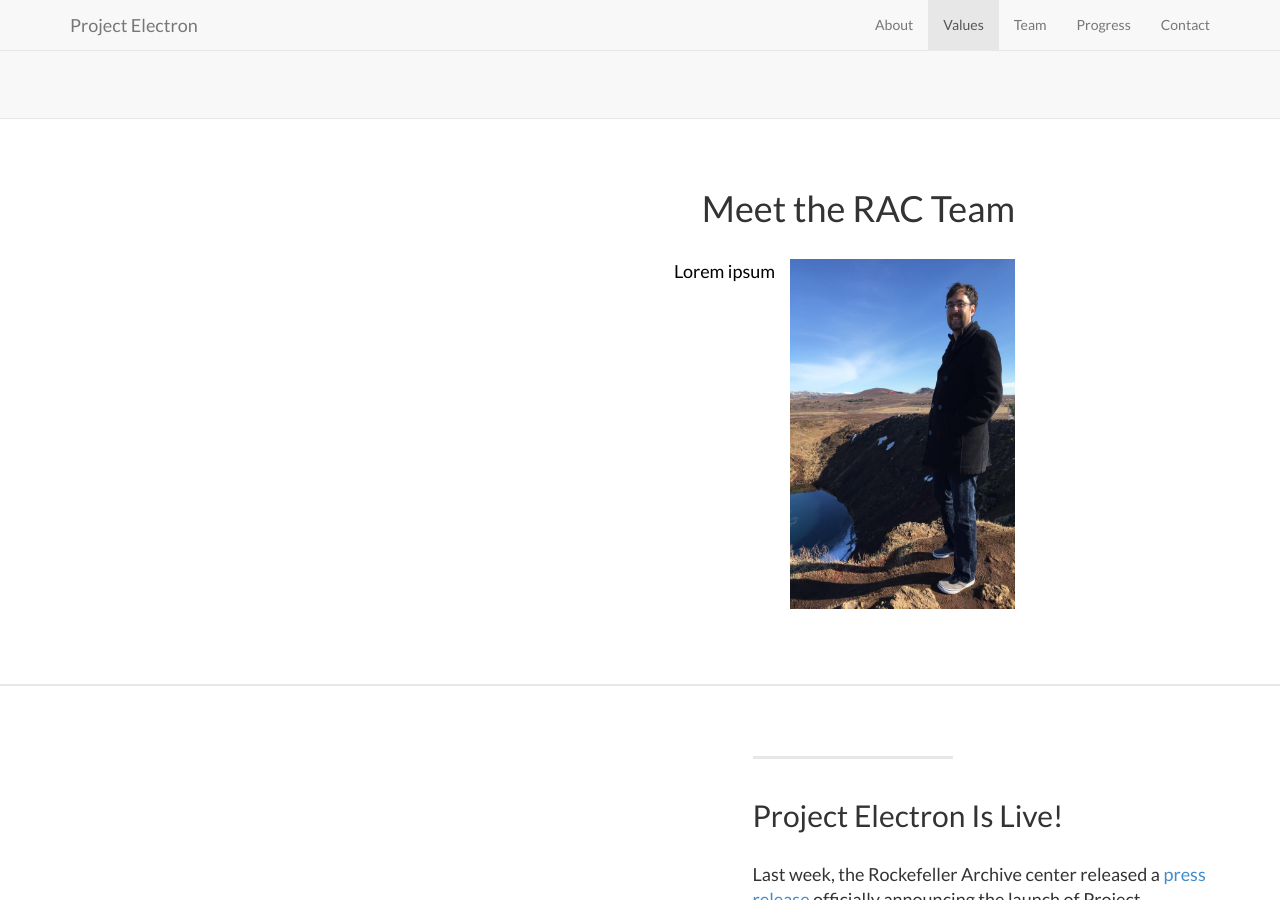
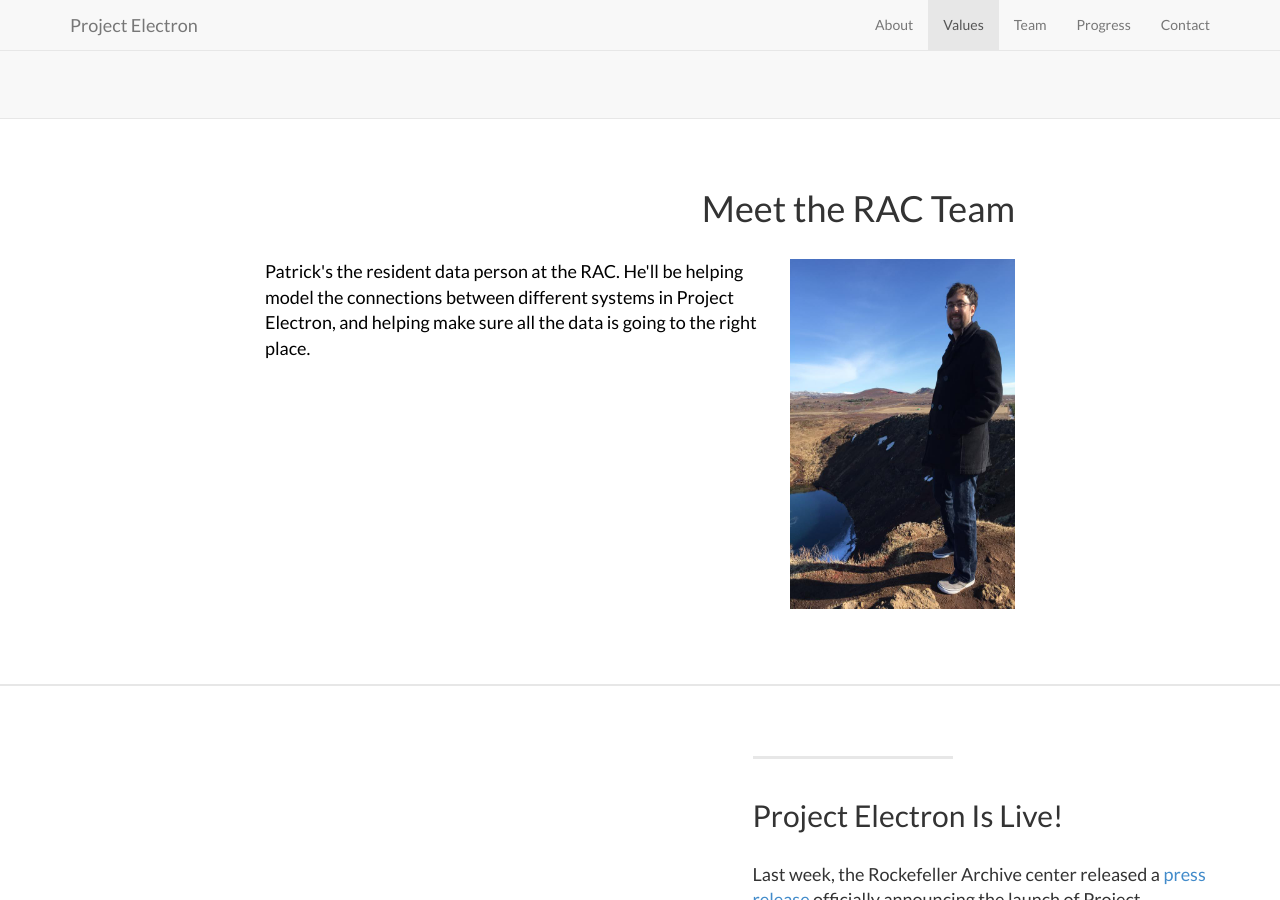
Before and after one commit to RockefellerArchiveCenter/project_electron, a Jekyll site: the page built from index.html, in a window 1280 px wide and 900 px high, scrolled down 2642 px. Built offline with Jekyll 4.4.1, drawn with Linux system fonts in a browser that asks for light colours.

```diff
--- a/_includes/team.html
+++ b/_includes/team.html
@@ -7,7 +7,8 @@
           <h1 align="right" font-size:"large">Meet the RAC Team</h1>
         <div class="values">
           <p style="float: right"><img style="float: right; margin: 0px 0px 15px 15px" src="/project_electron/img/patrick_bio.jpg" alt="Patrick is the coolest" width="225" height="350">
-          Lorem ipsum</p>
+          Patrick's the resident data person at the RAC. He'll be helping model the connections between different systems in Project Electron, and helping make sure all the data is going to the right place.
+          <br style="clear: both;" /></p>
         </div>
         </div>
         </div>
```
